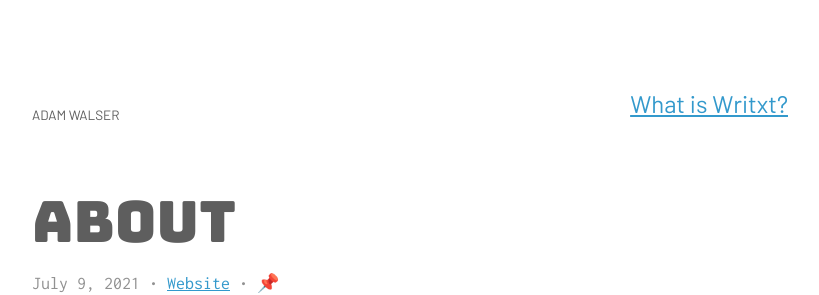
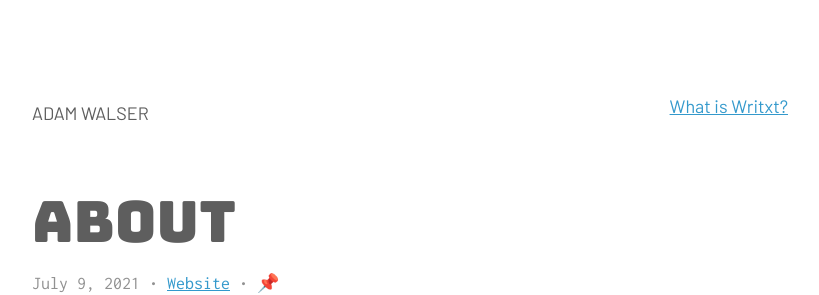
Before and after one commit to ajpwalser/ajpwalser.github.io, a Jekyll site: the page built from index.html, in a window 1280 px wide. Shown: the top 295 px of the page, without its empty margins (230-1049 px from the left). Built offline with Jekyll 4.4.1, drawn with Linux system fonts in a browser that asks for light colours; the list of posts is cut into pages by our own code.

Commit message:
Update style.css

```diff
--- a/css/style.css
+++ b/css/style.css
@@ -103,11 +103,11 @@ header h2 {
 }
 
 header h2 a {
-    font-size: 75%;
     font-weight: 400;
 }
 
 header nav a {
+    font-size: 75%;
     margin-left: 10px;
 }
 
```
